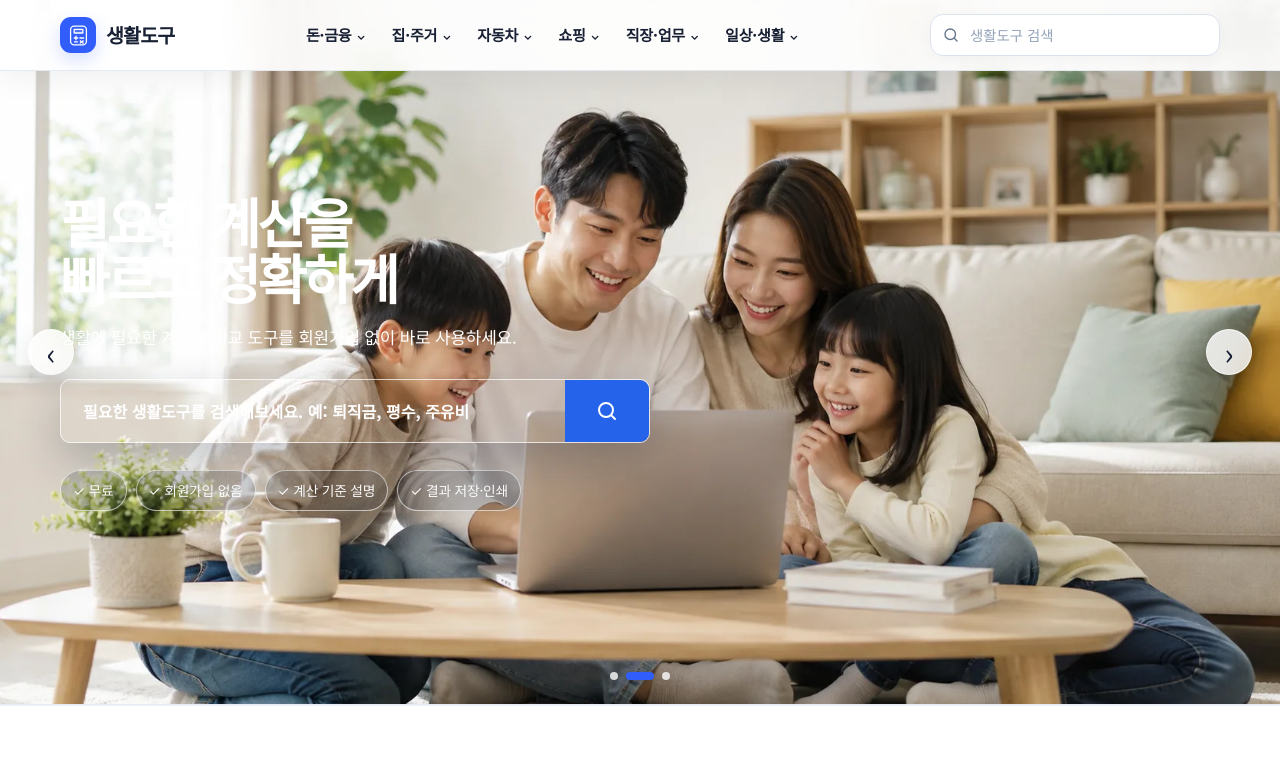
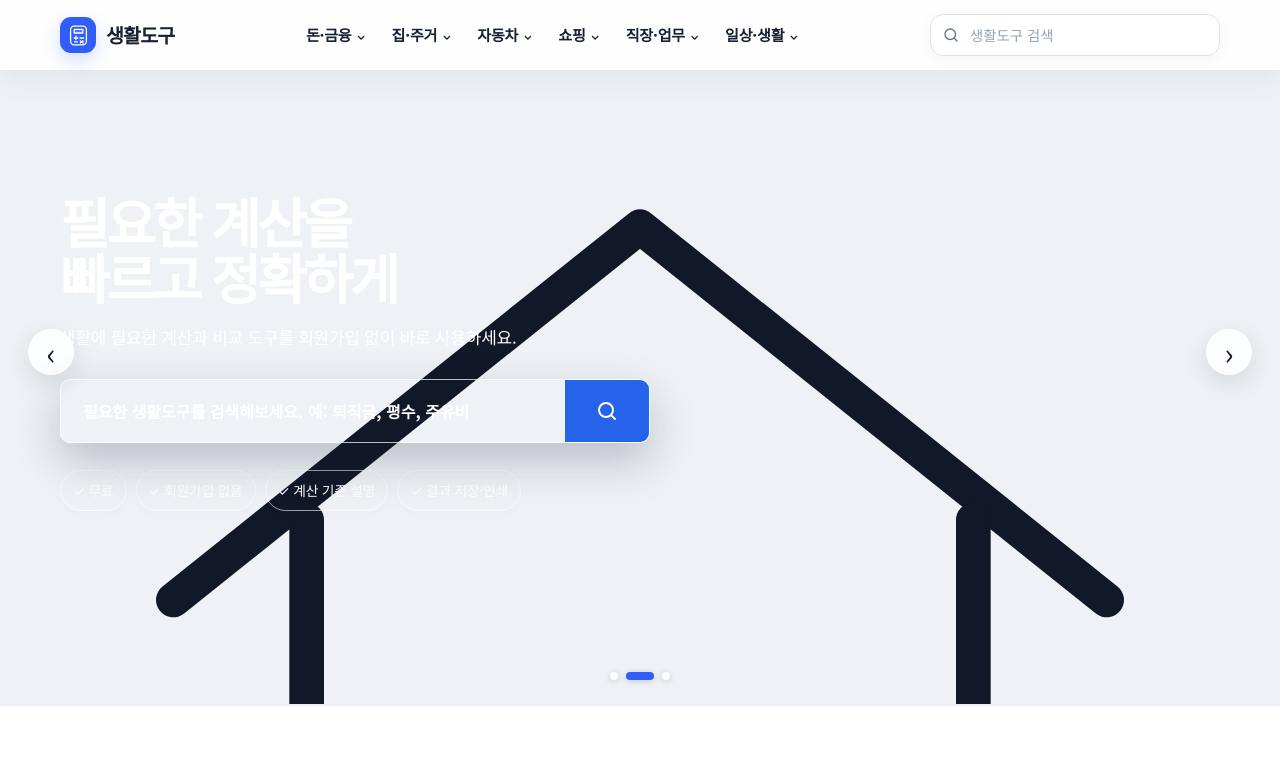
Before and after one commit to license-book/life-tools, a Next.js app: page / in a window 1280 px wide. Shown: the top 781 px of the page. Built offline with nearby package versions, Linux system fonts and the light colour scheme.

Commit message:
Replace photo hero with gradient icon slides

```diff
--- a/components/HeroSlider.tsx
+++ b/components/HeroSlider.tsx
@@ -5,61 +5,48 @@ import ToolSearch from "@/components/search/ToolSearch";
 import styles from "@/app/page.module.css";
 
 const slides = [
-  { src: "/hero-main-01.webp", alt: "노트북으로 생활도구를 이용하는 여성" },
-  { src: "/hero-main-02.webp", alt: "거실에서 생활도구를 함께 이용하는 가족" },
-  { src: "/hero-main-03.webp", alt: "노트북으로 생활 계획을 확인하는 커플" },
-];
+  { tone:"finance", icons:["calc","percent","wallet"] },
+  { tone:"living", icons:["home","car","bag"] },
+  { tone:"daily", icons:["calendar","clock","check"] },
+] as const;
 
-const trustChipStyle = {
-  color: "#fff",
-  background: "rgba(15,23,42,.18)",
-  borderColor: "rgba(255,255,255,.62)",
-};
+type IconName = typeof slides[number]["icons"][number];
+
+function LineIcon({ name }: { name: IconName }) {
+  const common = { viewBox:"0 0 96 96", fill:"none", stroke:"currentColor", strokeWidth:2.6, strokeLinecap:"round" as const, strokeLinejoin:"round" as const };
+  if(name==="calc") return <svg {...common}><rect x="22" y="12" width="52" height="72" rx="10"/><path d="M32 25h32v12H32zM36 51h8M40 47v8M54 51h8M36 67h8M54 63l8 8M62 63l-8 8"/></svg>;
+  if(name==="percent") return <svg {...common}><circle cx="31" cy="31" r="8"/><circle cx="65" cy="65" r="8"/><path d="M29 70 67 26"/></svg>;
+  if(name==="wallet") return <svg {...common}><rect x="15" y="25" width="66" height="48" rx="10"/><path d="M15 37h66M58 45h23v14H58z"/><circle cx="65" cy="52" r="2"/></svg>;
+  if(name==="home") return <svg {...common}><path d="M13 45 48 17l35 28"/><path d="M23 39v40h50V39M38 79V55h20v24"/></svg>;
+  if(name==="car") return <svg {...common}><path d="M22 56l7-22c2-6 7-9 14-9h25c7 0 12 3 14 9l7 22"/><path d="M16 56h64v20H16z"/><circle cx="32" cy="76" r="7"/><circle cx="64" cy="76" r="7"/></svg>;
+  if(name==="bag") return <svg {...common}><path d="M22 33h52l-5 48H27z"/><path d="M36 35V25c0-8 5-13 12-13s12 5 12 13v10"/></svg>;
+  if(name==="calendar") return <svg {...common}><rect x="18" y="22" width="60" height="58" rx="9"/><path d="M18 38h60M32 14v16M64 14v16"/><path d="m35 59 9 9 19-20"/></svg>;
+  if(name==="clock") return <svg {...common}><circle cx="48" cy="48" r="32"/><path d="M48 29v21l14 9"/></svg>;
+  return <svg {...common}><circle cx="48" cy="48" r="32"/><path d="m31 49 11 11 24-26"/></svg>;
+}
+
+const trustChipStyle = { color:"#fff", background:"transparent", borderColor:"rgba(255,255,255,.58)" };
 
 export default function HeroSlider() {
   const [active, setActive] = useState(0);
+  useEffect(() => { const timer = window.setInterval(() => setActive((v)=>(v+1)%slides.length), 5200); return () => window.clearInterval(timer); }, []);
+  const move=(dir:number)=>setActive((v)=>(v+dir+slides.length)%slides.length);
 
-  useEffect(() => {
-    const timer = window.setInterval(() => setActive((v) => (v + 1) % slides.length), 5200);
-    return () => window.clearInterval(timer);
-  }, []);
+  return <div className={styles.heroSlider} style={{overflow:"visible",zIndex:1}}>
+    <div className={styles.heroOverlay} style={{zIndex:30,overflow:"visible"}}><div className={`container ${styles.heroOverlayInner}`} style={{overflow:"visible"}}><div className={styles.heroCopy} style={{position:"relative",zIndex:40,overflow:"visible"}}>
+      <h1 style={{color:"#fff",marginTop:0}}>필요한 계산을<br/><em>빠르고 정확하게</em></h1>
+      <p className={styles.heroLead} style={{color:"#fff",whiteSpace:"nowrap"}}>생활에 필요한 계산과 비교 도구를 회원가입 없이 바로 사용하세요.</p>
+      <ToolSearch hero />
+      <div className="trust-row" aria-label="생활도구 주요 특징"><span className="trust-chip" style={trustChipStyle}>✓ 무료</span><span className="trust-chip" style={trustChipStyle}>✓ 회원가입 없음</span><span className="trust-chip" style={trustChipStyle}>✓ 계산 기준 설명</span><span className="trust-chip" style={trustChipStyle}>✓ 결과 저장·인쇄</span></div>
+    </div></div></div>
 
-  const move = (dir: number) => setActive((v) => (v + dir + slides.length) % slides.length);
-
-  return (
-    <div className={styles.heroSlider} style={{ overflow: "visible", zIndex: 1 }}>
-      <div className={styles.heroOverlay} style={{ zIndex: 30, overflow: "visible" }}>
-        <div className={`container ${styles.heroOverlayInner}`} style={{ overflow: "visible" }}>
-          <div className={styles.heroCopy} style={{ position: "relative", zIndex: 40, overflow: "visible" }}>
-            <h1 style={{ color: "#fff", marginTop: 0 }}>필요한 계산을<br/><em>빠르고 정확하게</em></h1>
-            <p className={styles.heroLead} style={{ color: "#fff", whiteSpace: "nowrap" }}>생활에 필요한 계산과 비교 도구를 회원가입 없이 바로 사용하세요.</p>
-            <ToolSearch hero />
-            <div className="trust-row" aria-label="생활도구 주요 특징">
-              <span className="trust-chip" style={trustChipStyle}>✓ 무료</span>
-              <span className="trust-chip" style={trustChipStyle}>✓ 회원가입 없음</span>
-              <span className="trust-chip" style={trustChipStyle}>✓ 계산 기준 설명</span>
-              <span className="trust-chip" style={trustChipStyle}>✓ 결과 저장·인쇄</span>
-            </div>
-          </div>
-        </div>
-      </div>
-
-      <div className={styles.heroMedia} style={{ position: "relative", zIndex: 1 }}>
-        <div className={styles.heroTrack} style={{ transform: `translateX(-${active * 100}%)` }}>
-          {slides.map((slide) => (
-            <div className={styles.heroSlide} key={slide.src}>
-              <img src={slide.src} alt={slide.alt} />
-            </div>
-          ))}
-        </div>
-        <button className={`${styles.sliderArrow} ${styles.sliderPrev}`} onClick={() => move(-1)} aria-label="이전 이미지">‹</button>
-        <button className={`${styles.sliderArrow} ${styles.sliderNext}`} onClick={() => move(1)} aria-label="다음 이미지">›</button>
-        <div className={styles.sliderDots} aria-label="슬라이드 선택">
-          {slides.map((slide, index) => (
-            <button key={slide.src} className={index === active ? styles.activeDot : ""} onClick={() => setActive(index)} aria-label={`${index + 1}번째 이미지`} />
-          ))}
-        </div>
-      </div>
+    <div className={styles.heroMedia} style={{position:"relative",zIndex:1}}><div className={styles.heroTrack} style={{transform:`translateX(-${active*100}%)`}}>
+      {slides.map((slide,index)=><div className={`${styles.heroSlide} ${styles[`heroTone${slide.tone[0].toUpperCase()}${slide.tone.slice(1)}`]}`} key={slide.tone}>
+        <div className={styles.heroGlow}/><div className={styles.heroIconCluster}>{slide.icons.map((icon,i)=><div className={`${styles.heroLineIcon} ${styles[`heroLineIcon${i+1}`]}`} key={icon}><LineIcon name={icon}/></div>)}</div><span className={styles.heroOrbOne}/><span className={styles.heroOrbTwo}/>
+      </div>)}
     </div>
-  );
+    <button className={`${styles.sliderArrow} ${styles.sliderPrev}`} onClick={()=>move(-1)} aria-label="이전 배경">‹</button><button className={`${styles.sliderArrow} ${styles.sliderNext}`} onClick={()=>move(1)} aria-label="다음 배경">›</button>
+    <div className={styles.sliderDots} aria-label="슬라이드 선택">{slides.map((slide,index)=><button key={slide.tone} className={index===active?styles.activeDot:""} onClick={()=>setActive(index)} aria-label={`${index+1}번째 배경`}/>)}</div>
+    </div>
+  </div>;
 }
```
